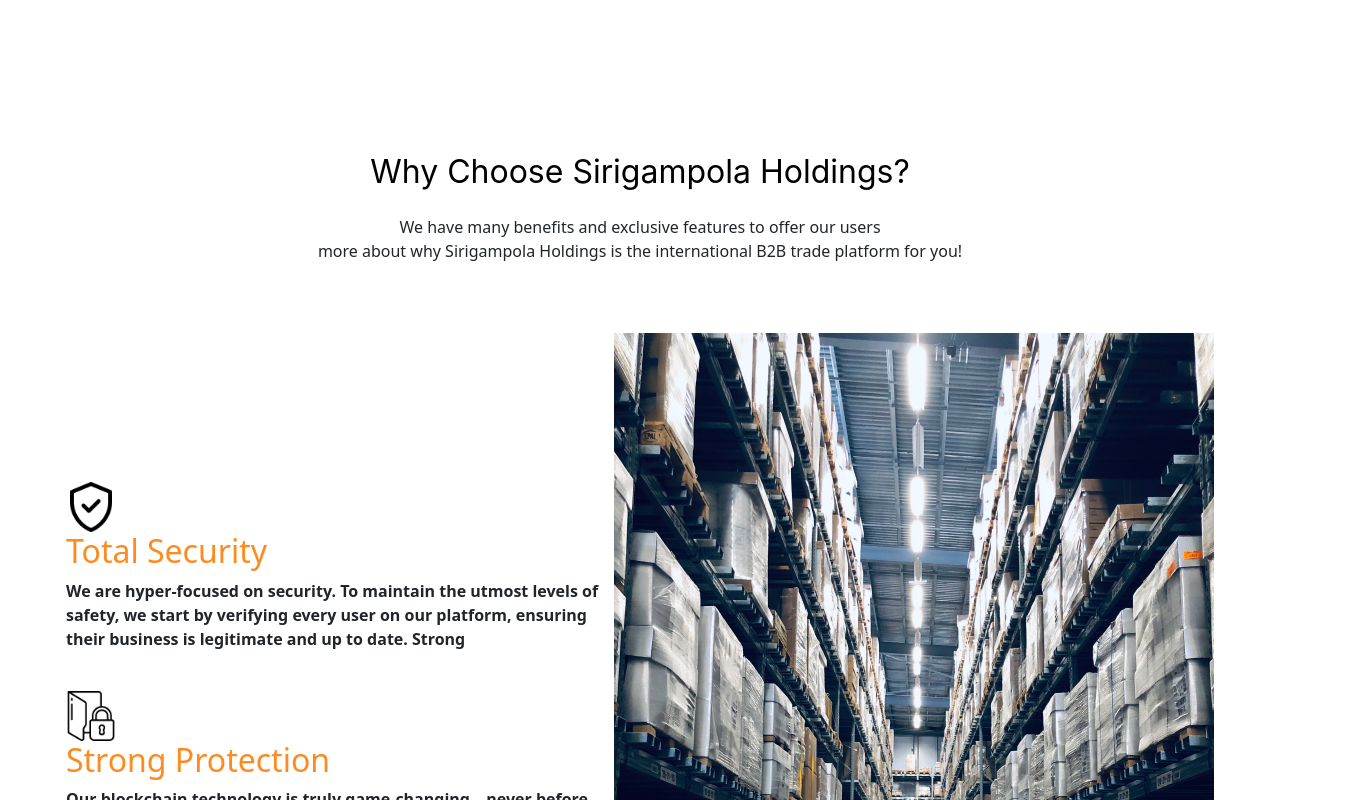
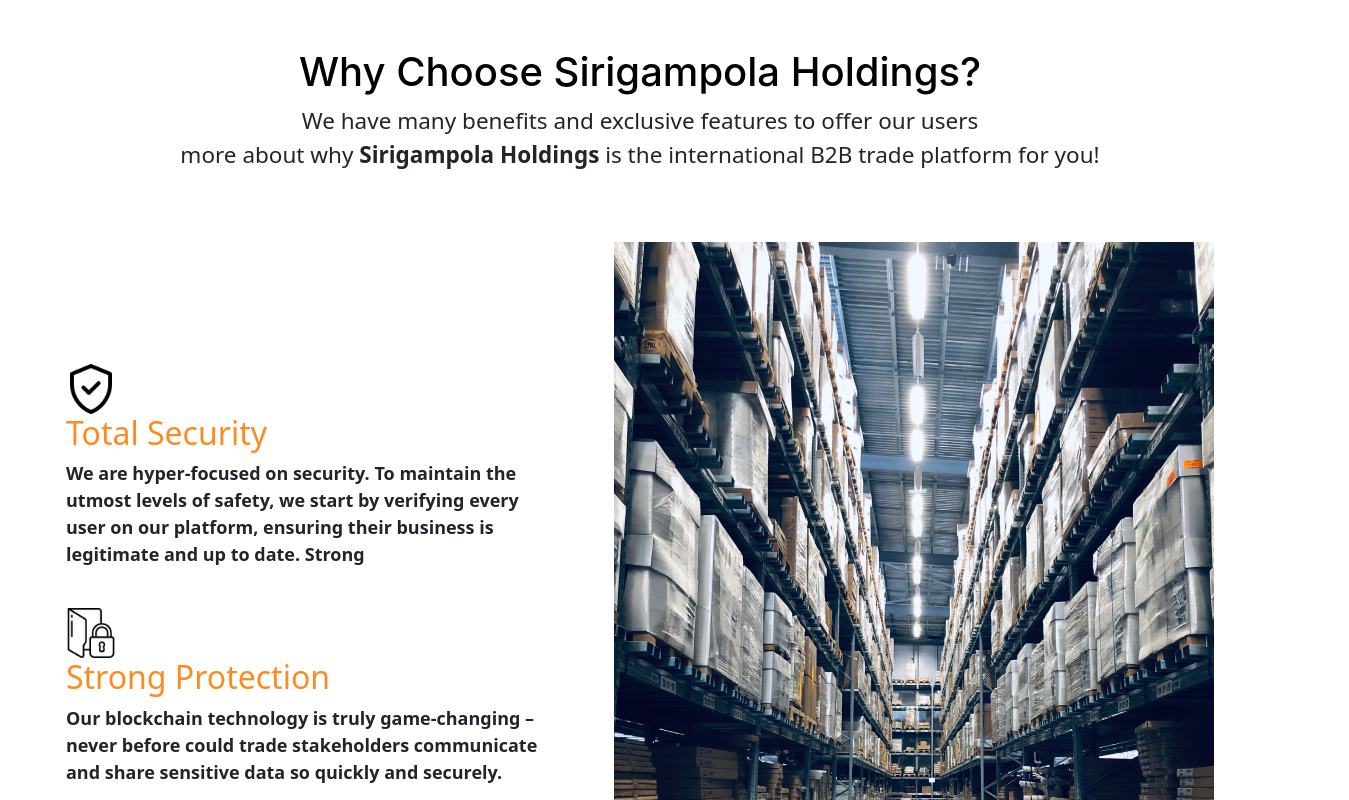
Before and after one commit to MadhaveeLiyanagei/Sirigampola-Holdings, a React (Create React App) app in the folder Frontend/: page /aboutUs in a window 1280 px wide. Shown: the part 1820-2620 px from the top of the page, 1349 px wide, since content can reach past the window. Built offline with nearby package versions, Linux system fonts and the light colour scheme.

Commit message:
About us done and dusted!

```diff
--- a/Frontend/src/components/AboutUsSection.css
+++ b/Frontend/src/components/AboutUsSection.css
@@ -58,6 +58,7 @@
   margin: 152px 0 68px;
   text-align: center;
 }
+
 
 
 
@@ -181,3 +182,26 @@
 }'
 '
 */
+
+.aboutSpace{
+
+  width: 60px;
+}
+
+.aboutUsTrust{
+
+  font-size: 60px;
+
+}
+
+
+.wathee{
+
+  border-style: solid;
+  border-radius: 25px;
+  padding: 20px;
+  width: 1200px;
+  margin-left: 85px;
+
+
+}
--- a/Frontend/src/components/AboutUsSection1.js
+++ b/Frontend/src/components/AboutUsSection1.js
@@ -10,10 +10,10 @@
         <div className = 'hero-container'>
 
         <video src = "/videos/exportimport.mp4" autoPlay loop muted/>
-        +<br></br>
+        <br></br>
               <h1>About Us</h1>
-              +<br></br>
-              +<br></br>
+              <br></br>
+              <br></br>
               <p>Sirigampola Holdings</p>
 
           </div>
--- a/Frontend/src/components/AboutUsSection2.js
+++ b/Frontend/src/components/AboutUsSection2.js
@@ -16,23 +16,22 @@
                 <h1>What is Sirigampola Holdings?</h1>
             </div>
             <div className="about-us__info">
-            <p>Sirigampola Holdings is a digital B2B marketplace aiming to be a comprehensive international trade hub for Small and Medium - sized Enterprises (SMEs) and their counterparts.
-                Empowered by our proprietary blockchain technology, Export Portal prioritizes security, transparency, cost-effectiveness, and ease-of-use. Thus, our partners can confidently trade, network, and communicate with other verified companies and experts from all over the world. With Export Portal, SMEs have an exponential growth opportunity – not just geographically, but within their verticals as well.</p>
+            <p style={{fontSize:"20px"}}> Sirigampola Holdings (PVT) Ltd which is importing and exporting Electronics, Automobile spare parts, Apparel and Cosmetic products. The company interacts with both foreign and local suppliers and buyers, as well as distributors</p>
             </div>
             <div>
                   <img className="aboutusimgwhat" src="./images/about-us.jpg" alt="logo" />
                   </div>
            <div className= "about-us__heading">
            <div className="about-us__ttl ">
-                <p>Why Choose Sirigampola Holdings?</p>
+                <h1>Why Choose Sirigampola Holdings?</h1>
                </div>
 
-            <p>We have many benefits and exclusive features to offer our users <br></br>
-                 more about why Sirigampola Holdings is the international B2B trade platform for you!</p>
 
-               <div>
 
-               </div>
+            <p style={{fontSize:"22.5px"}}>We have many benefits and exclusive features to offer our users <br></br>
+                 more about why <b>Sirigampola Holdings</b> is the international B2B trade platform for you!</p>
+
+
                </div>
 
                <div>
@@ -42,21 +41,27 @@
                        <th>
                        <img className="securityimg" src="./images/security.png" alt="logo" />
                            <h2 className="bold_color">Total Security</h2>
-                    <p>We are hyper-focused on security. To maintain the utmost levels of safety, we start by verifying every user on our platform, ensuring their business is legitimate and up to date.
+
+                    <p style={{fontSize:"18px"}}>We are hyper-focused on security. To maintain the utmost levels of safety, we start by verifying every user on our platform, ensuring their business is legitimate and up to date.
                     Strong</p>
 
         <br></br>
 <                       img className="securityimg" src="./images/protect.png" alt="logo" />
                      <h2 className="bold_color">Strong Protection</h2>
-                    <p>Our blockchain technology is truly game-changing – never before could trade stakeholders communicate and share sensitive data so quickly and securely.</p>
+                    <p style={{fontSize:"18px"}}>Our blockchain technology is truly game-changing – never before could trade stakeholders communicate and share sensitive data so quickly and securely.</p>
 
 
         <br></br>
 <                       img className="securityimg" src="./images/box.png" alt="logo" />
                      <h2 className="bold_color">Professional Expertise</h2>
-                    <p>EP+, or Export Portal’s Expert Panel, is a collaborative effort between industry experts and the Export Portal team to provide our users with the information they need.</p>
+                    <p style={{fontSize:"18px"}}>Sirigampola Holdings, we have a brilliant staff with good qualification, we work very hard to delivery your products.</p>
 
                            </th>
+
+                           <th className="aboutSpace">
+
+
+                                </th>
 
                            <th>
 
@@ -70,10 +75,13 @@
                 </table>
 
                     <br></br>
+                    <br></br>
+                    <div className="wathee">
                     <center>
-                    <h1>Trusted by over 10,000 Customers island-wide</h1>
+                    <h1 className="aboutUsTrust">Trusted by over 1,000 Customers <br></br>island-wide</h1>
                     </center>
                     <br></br>
+               </div>
                </div>
 
                <div>
@@ -85,17 +93,21 @@
                                 <th>            <br></br>
                                      <img className="about_inventory"src="./images/about_inventory.jpg" alt="lankawa" />
                                 </th>
+                                <th className="aboutSpace">
+
+
+                                </th>
 
                                 <th>
                                 <br></br>
                                 <img className="securityimg" src="./images/merit.png" alt="logo" />
                            <h2><b className="bold_color" >1+</b> years</h2>
-                    <p>Responding to an industry need, Export Portal started working 6 years ago to provide SMEs with a new, expedited, and secure way to trade internationally.</p>
+                    <p style={{fontSize:"18px"}}>As a growing company, in 2019 Sirigampola Holdings was started working. We import number of products and items to Sri Lanka.</p>
 
         <br></br>
         <img className="securityimg" src="./images/sri_lanka.png" alt="logo" />
                            <h2><b className="bold_color" >Island</b>-Wide</h2>
-                    <p>We have a truly global presence, with users in 54 countries and growing. With our international coverage, we can provide service to buyers, sellers, manufacturers, and freight forwarders all over.</p>
+                    <p style={{fontSize:"18px"}}>Srigampola Holdings, We deliver you product with trusted courier services and we cover the whole island.</p>
 
         <br></br>
 
@@ -148,7 +160,7 @@
 
                                 <th>
                                 <div class="container">
-                                      <img class="image" src="./images/h12.jpeg" alt="Himasha" />
+                                      <img class="image" src="./images/h11.jpg" alt="Himasha" />
                                  <div class="overlay">
                                        <div class="text">Himasha</div>
                                  </div>
@@ -194,7 +206,9 @@
                                 </div>
 
                                 </th>
-
+                                <th>
+                                    <h1> Development Team</h1>
+                                </th>
 
 
 
```
Also changed, not shown: Frontend/public/images/h11.jpg (added).
